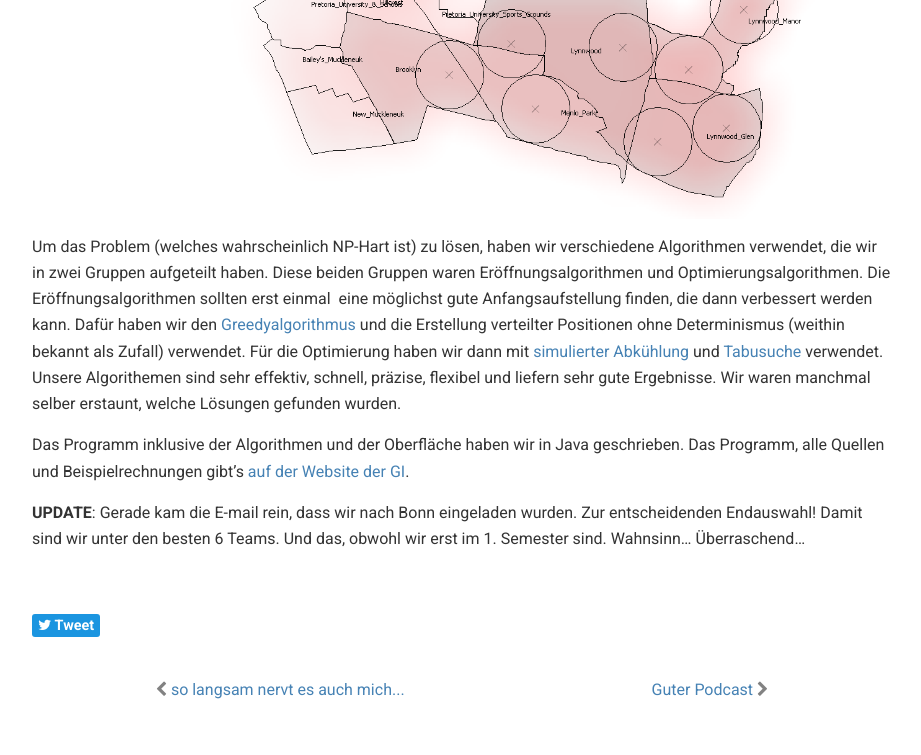
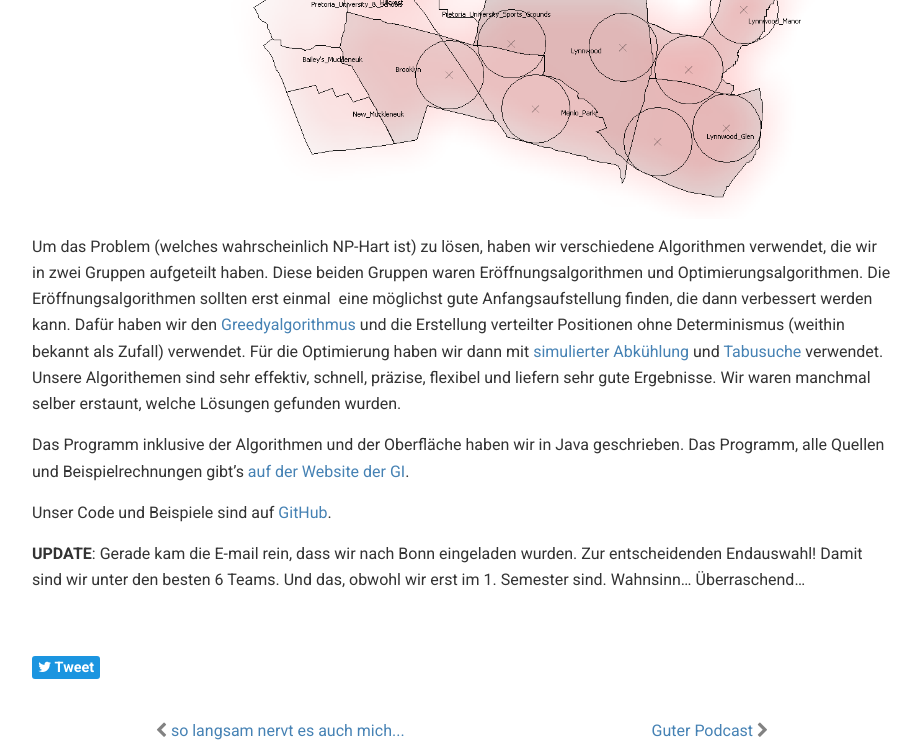
Before and after one commit to domoritz/domoritz.github.io, a Jekyll site: the page built from _posts/2011-01-23-informaticup-2011.markdown, in a window 1280 px wide and 900 px high, scrolled down 752 px, cut to the strip 0-755 px from the top of the window. Shown: the whole strip, without its empty margins (178-1099 px from the left). Built offline with Jekyll 4.4.1, drawn with Linux system fonts in a browser that asks for light colours; nearby versions of some CDN libraries.

Commit message:
add link to code

```diff
--- a/_posts/2011-01-23-informaticup-2011.markdown
+++ b/_posts/2011-01-23-informaticup-2011.markdown
@@ -21,4 +21,6 @@ Um das Problem (welches wahrscheinlich NP-Hart ist) zu lösen, haben wir verschi
 
 Das Programm inklusive der Algorithmen und der Oberfläche haben wir in Java geschrieben. Das Programm, alle Quellen und Beispielrechnungen gibt's [auf der Website der GI](http://informaticup.gi.de/informaticup/rueckblickearchiv/informaticup-2011.html).
 
+Unser Code und Beispiele sind auf [GitHub](https://github.com/domoritz/informaticup-2011).
+
 **UPDATE**: Gerade kam die E-mail rein, dass wir nach Bonn eingeladen wurden. Zur entscheidenden Endauswahl! Damit sind wir unter den besten 6 Teams. Und das, obwohl wir erst im 1. Semester sind. Wahnsinn... Überraschend...
```
